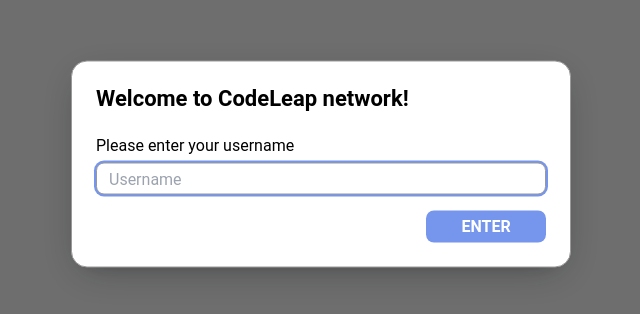
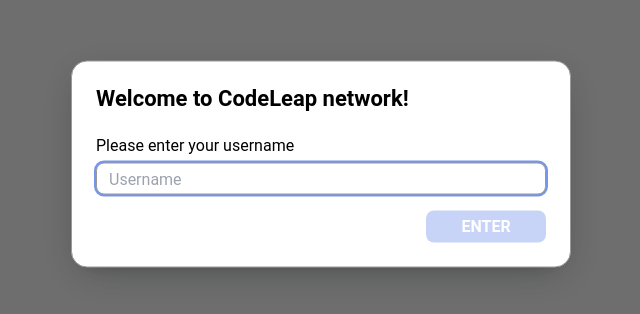
Before and after one commit to kenmarcos/codeleap-network, a React (Vite) app: page / in a window 1280 px wide. Shown: the part 236-550 px from the top of the page, without its empty margins (319-959 px from the left). Built offline with nearby package versions, Linux system fonts and the light colour scheme.

Commit message:
feat: deactivate signup button when username field is empty

```diff
--- a/src/pages/Signup/components/SignupFormModal/index.tsx
+++ b/src/pages/Signup/components/SignupFormModal/index.tsx
@@ -5,7 +5,8 @@
 import { useSignup } from "./useSignup";
 
 const SignupFormModal = () => {
-  const { signupForm, handleSubmit, handleFormSubmit, errors } = useSignup();
+  const { signupForm, handleSubmit, handleFormSubmit, errors, isDirty } =
+    useSignup();
 
   return (
     <Dialog.Root defaultOpen>
@@ -34,6 +35,7 @@
                 <Button
                   type="submit"
                   className="btn-primary w-[120px] h-8 uppercase"
+                  disabled={!isDirty}
                 >
                   Enter
                 </Button>
--- a/src/pages/Signup/components/SignupFormModal/useSignup.ts
+++ b/src/pages/Signup/components/SignupFormModal/useSignup.ts
@@ -12,11 +12,14 @@
 
   const signupForm = useForm<signupData>({
     resolver: yupResolver(signupSchema),
+    defaultValues: {
+      username: "",
+    },
   });
 
   const {
     handleSubmit,
-    formState: { errors },
+    formState: { errors, isDirty },
   } = signupForm;
 
   const handleFormSubmit = (data: signupData) => {
@@ -30,5 +33,6 @@
     handleSubmit,
     handleFormSubmit,
     errors,
+    isDirty,
   };
 };
```
